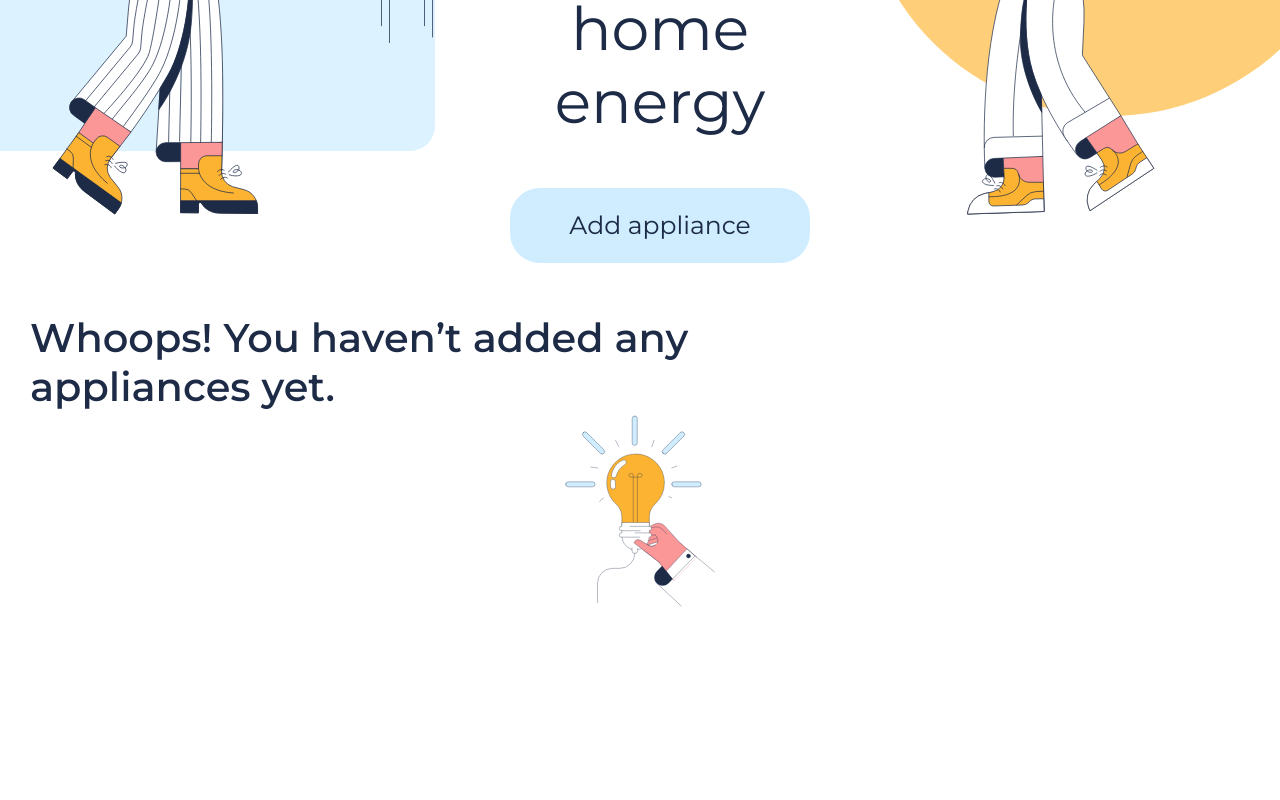
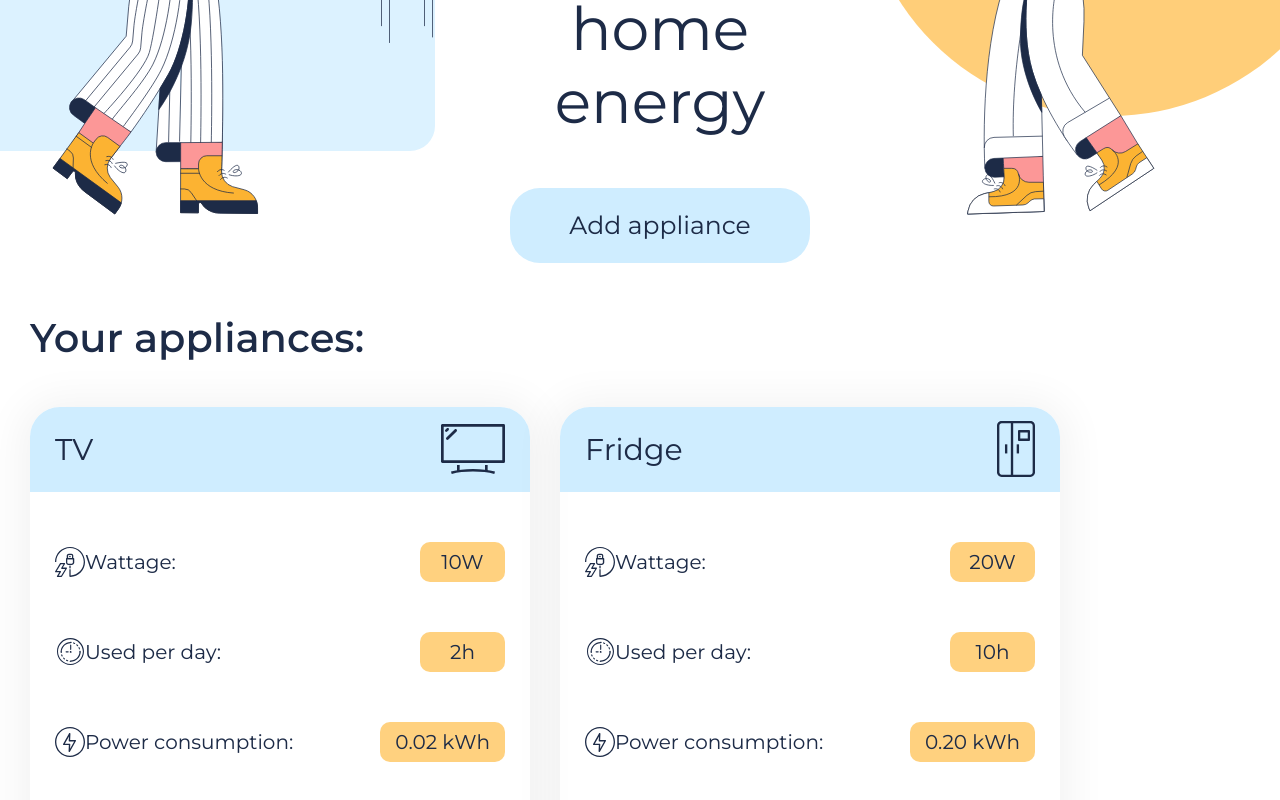
Before and after one commit to Kapitan-Nemo/GloGlo, a Vue app: page / in a window 1280 px wide. Shown: the part 304-1104 px from the top of the page. Before the commit the page ends 915 px from the top, so only its background shows below. Built offline with nearby package versions, Linux system fonts and the light colour scheme.

Commit message:
Load appliances from pinia store

```diff
--- a/src/components/ApplianceHero.vue
+++ b/src/components/ApplianceHero.vue
@@ -12,11 +12,7 @@
         </div>
         <div class="hero__center">
           <img
-            class="hero__logo"
-            width="251"
-            height="50"
-            alt="Logo Energy Meter"
-            src="@/assets/svg/hero/logo.svg"
+            class="hero__logo" width="251" height="50" alt="Logotype with name Glo Glo" src="@/assets/svg/hero/logo.svg"
           >
           <h1 class="hero__title">
             Calculate cost of home energy
@@ -26,12 +22,7 @@
           </button>
         </div>
         <div class="hero__right">
-          <img
-            height="480"
-            width="480"
-            class="hero__image"
-            src="@/assets/svg/hero/right.svg"
-          >
+          <img height="480" width="480" class="hero__image" src="@/assets/svg/hero/right.svg">
         </div>
       </div>
     </div>
--- a/src/components/ApplianceMain.vue
+++ b/src/components/ApplianceMain.vue
@@ -1,33 +1,16 @@
 <script setup lang="ts">
-import { onMounted, provide, ref, watch } from 'vue'
 import ApplianceHero from './ApplianceHero.vue'
-import ApplianceNew from './ApplianceNew.vue'
-import ApplianceSummary from './ApplianceSummary.vue'
+import { useAppliance } from '@/stores/appliance'
 
-const showModal = ref(false)
-const showSummary = ref(false)
-const showEditOptions = ref(false)
-const Appliances = ref([])
+const appliance = useAppliance()
 
-provide('Appliances', Appliances)
-provide('showModal', showModal)
+// const showModal = ref(false)
+// const showSummary = ref(false)
+// const showEditOptions = ref(false)
 
-function openModal() {
-  document.body.classList.add('overflow-hidden')
-  return (showModal.value = true)
-}
-function closeModal() {
-  document.body.classList.remove('overflow-hidden')
-  return (showModal.value = false)
-}
-
-function closeSummary() {
-  return (showSummary.value = false)
-}
-
-function showEdit() {
-  showEditOptions.value = !showEditOptions.value
-}
+// function showEdit() {
+//   showEditOptions.value = !showEditOptions.value
+// }
 
 // function removeAppliance(Appliance) {
 //   Appliances.value = Appliances.value.filter((t) => t !== Appliance);
@@ -36,42 +19,41 @@ function showEdit() {
 //   }
 // }
 
-function getAppliance() {
-  if (localStorage.getItem('appliances_list'))
-    Appliances.value = JSON.parse(localStorage.getItem('appliances_list'))
-}
+// function getAppliance() {
+//   if (localStorage.getItem('appliances_list'))
+//     Appliances.value = JSON.parse(localStorage.getItem('appliances_list'))
+// }
 
-watch(
-  () => Appliances.value,
-  (updatedList) => {
-    localStorage.setItem('appliances_list', JSON.stringify(updatedList))
-  },
-  { deep: true },
-)
+// watch(
+//   () => Appliances.value,
+//   (updatedList) => {
+//     localStorage.setItem('appliances_list', JSON.stringify(updatedList))
+//   },
+//   { deep: true },
+// )
 
-onMounted(() => {
-  getAppliance()
-})
+// onMounted(() => {
+//   getAppliance()
+// })
 </script>
 
 <template>
-  <ApplianceHero @openModal="openModal" />
-  <transition name="modal">
-    <ApplianceNew v-if="showModal" @closeModal="closeModal" />
-  </transition>
+  <ApplianceHero />
+  <!-- <transition name="modal">
+    <ApplianceNew v-if="showModal" />
+  </transition> -->
 
-  <transition name="modal">
+  <!-- <transition name="modal">
     <ApplianceSummary
       v-if="showSummary"
-      @closeSummary="closeSummary"
     />
-  </transition>
+  </transition> -->
 
   <TransitionGroup>
-    <section v-if="Appliances[0] == null" class="hero__empty">
+    <!-- <section v-if="Appliances[0] == null" class="hero__empty">
       <div class="container-fluid">
         <h2 class="hero__empty-title">
-          Whoops! You haven’t added any<br>
+          Whoops! You haven't added any<br>
           appliances yet.
         </h2>
         <img
@@ -81,15 +63,15 @@ onMounted(() => {
           src="@/assets/svg/hero/empty.svg"
         >
       </div>
-    </section>
+    </section> -->
 
-    <section v-else class="appliance">
+    <section class="appliance">
       <div class="container-fluid">
         <div class="appliance__title-wrap">
           <h2 class="appliance__title">
             Your appliances:
           </h2>
-          <div class="appliance__button-wrap">
+          <!-- <div class="appliance__button-wrap">
             <button
               v-if="Appliances.length > 1"
               class="appliance__button-summary"
@@ -119,16 +101,16 @@ onMounted(() => {
                   height="40"
                 ></span>
             </button>
-          </div>
+          </div> -->
         </div>
         <div class="appliance__card-wrapper">
           <TransitionGroup name="list">
             <div
-              v-for="Appliance in Appliances"
-              :key="Appliance.id"
+              v-for="item in appliance"
+              :key="item.id"
               class="appliance__card"
             >
-              <transition>
+              <!-- <transition>
                 <div v-if="showEditOptions" class="appliance__options">
                   <button
                     class="appliance__options-delete"
@@ -141,35 +123,35 @@ onMounted(() => {
                     Delete
                   </button>
                 </div>
-              </transition>
+              </transition> -->
 
               <div class="appliance__card__header">
                 <p class="appliance__card__header-title">
-                  {{ Appliance.device }}
+                  {{ item.device }}
                 </p>
                 <img
-                  v-if="Appliance.device == 'TV'"
+                  v-if="item.device === 'TV'"
                   class="appliance__card__header-image"
                   src="@/assets/svg/devices/tv.svg"
                   width="64"
                   height="50"
                 >
                 <img
-                  v-if="Appliance.device == 'Washing machine'"
+                  v-if="item.device === 'Washing machine'"
                   class="appliance__card__header-image"
                   src="@/assets/svg/devices/washing-machine.svg"
                   width="51"
                   height="61"
                 >
                 <img
-                  v-if="Appliance.device == 'Fridge'"
+                  v-if="item.device === 'Fridge'"
                   class="appliance__card__header-image"
                   src="@/assets/svg/devices/fridge.svg"
                   width="38"
                   height="56"
                 >
                 <img
-                  v-if="Appliance.device == 'Other'"
+                  v-if="item.device === 'Other'"
                   class="appliance__card__header-image"
                   src="@/assets/svg/devices/other.svg"
                   width="33"
@@ -189,7 +171,7 @@ onMounted(() => {
                       Wattage:
                     </p>
                   </div>
-                  <span class="appliance__card__body-badge">{{ Appliance.wattage }}W</span>
+                  <span class="appliance__card__body-badge">{{ item.wattage }}W</span>
                 </div>
                 <div class="appliance__card__body-item">
                   <div class="appliance__card__body-wrapper">
@@ -203,7 +185,7 @@ onMounted(() => {
                       Used per day:
                     </p>
                   </div>
-                  <span class="appliance__card__body-badge">{{ Appliance.time }}h</span>
+                  <span class="appliance__card__body-badge">{{ item.time }}h</span>
                 </div>
                 <div class="appliance__card__body-item">
                   <div class="appliance__card__body-wrapper">
@@ -218,14 +200,14 @@ onMounted(() => {
                     </p>
                   </div>
                   <span class="appliance__card__body-badge">{{
-                    (Appliance.wattage * 0.001 * Appliance.time).toFixed(2)
+                    (item.wattage * 0.001 * item.time).toFixed(2)
                   }}
                     kWh</span>
                 </div>
               </div>
               <div class="appliance__card__footer">
                 <p class="appliance__card__footer-title">
-                  {{ (Appliance.cost * 30).toFixed(2) }}
+                  {{ (item.cost * 30).toFixed(2) }}
                   $
                   <small>Per month</small>
                 </p>
--- /dev/null
+++ b/src/stores/appliance.ts
@@ -0,0 +1,21 @@
+import { defineStore } from 'pinia'
+
+export const useAppliance = defineStore('appliance', {
+  state: () => {
+    return [{
+      id: 1,
+      device: 'TV',
+      wattage: 10,
+      time: 2,
+      cost: 0,
+    },
+    {
+      id: 2,
+      device: 'Fridge',
+      wattage: 20,
+      time: 10,
+      cost: 0,
+    },
+    ]
+  },
+})
```
Also changed, not shown: src/common/interface.ts (added, +7 -0 lines), src/stores/counter.ts (deleted, +0 -12 lines), src/stores/modal.ts (added, +7 -0 lines), src/common/constats.ts (added).
